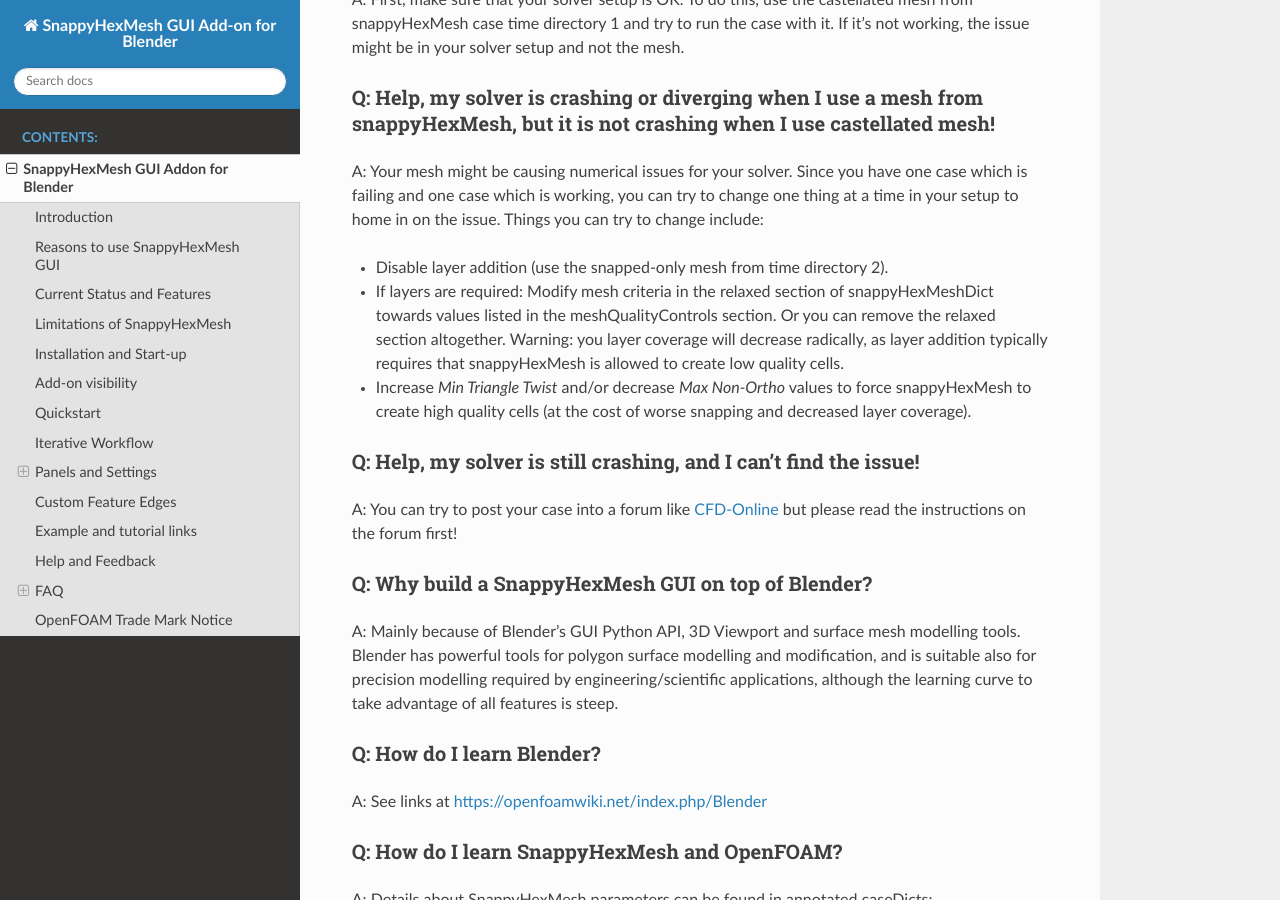
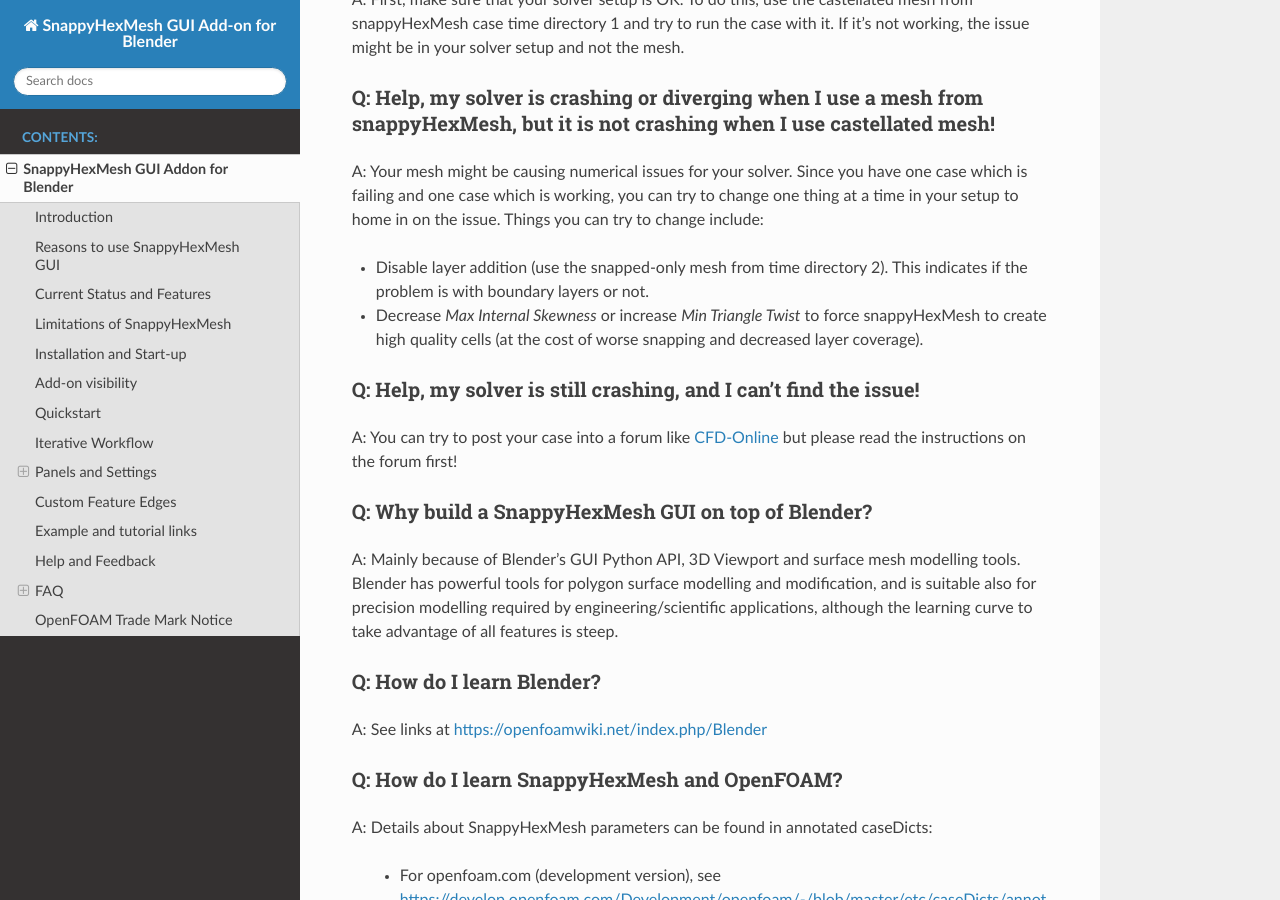
Before and after one commit to tkeskita/snappyhexmesh_gui, a Sphinx documentation site: the page built from docs/snappy_gui.rst, in a window 1280 px wide and 900 px high, scrolled down 17613 px. Built offline with Sphinx 7.4.7 and the Read the Docs theme 2.0.0, drawn with Linux system fonts in a browser that asks for light colours.

Commit message:
docs: Update solver issue tips

```diff
--- a/docs/snappy_gui.rst
+++ b/docs/snappy_gui.rst
@@ -754,14 +754,8 @@
 issue. Things you can try to change include:
 
 - Disable layer addition (use the snapped-only mesh from time
-  directory 2).
-- If layers are required: Modify mesh criteria in the relaxed section
-  of snappyHexMeshDict towards values listed in the
-  meshQualityControls section. Or you can remove the relaxed section
-  altogether. Warning: you layer coverage will decrease radically, as
-  layer addition typically requires that snappyHexMesh is allowed to
-  create low quality cells.
-- Increase *Min Triangle Twist* and/or decrease *Max Non-Ortho* values to force
+  directory 2). This indicates if the problem is with boundary layers or not.
+- Decrease *Max Internal Skewness* or increase *Min Triangle Twist* to force
   snappyHexMesh to create high quality cells (at the cost of worse
   snapping and decreased layer coverage).
 
```
